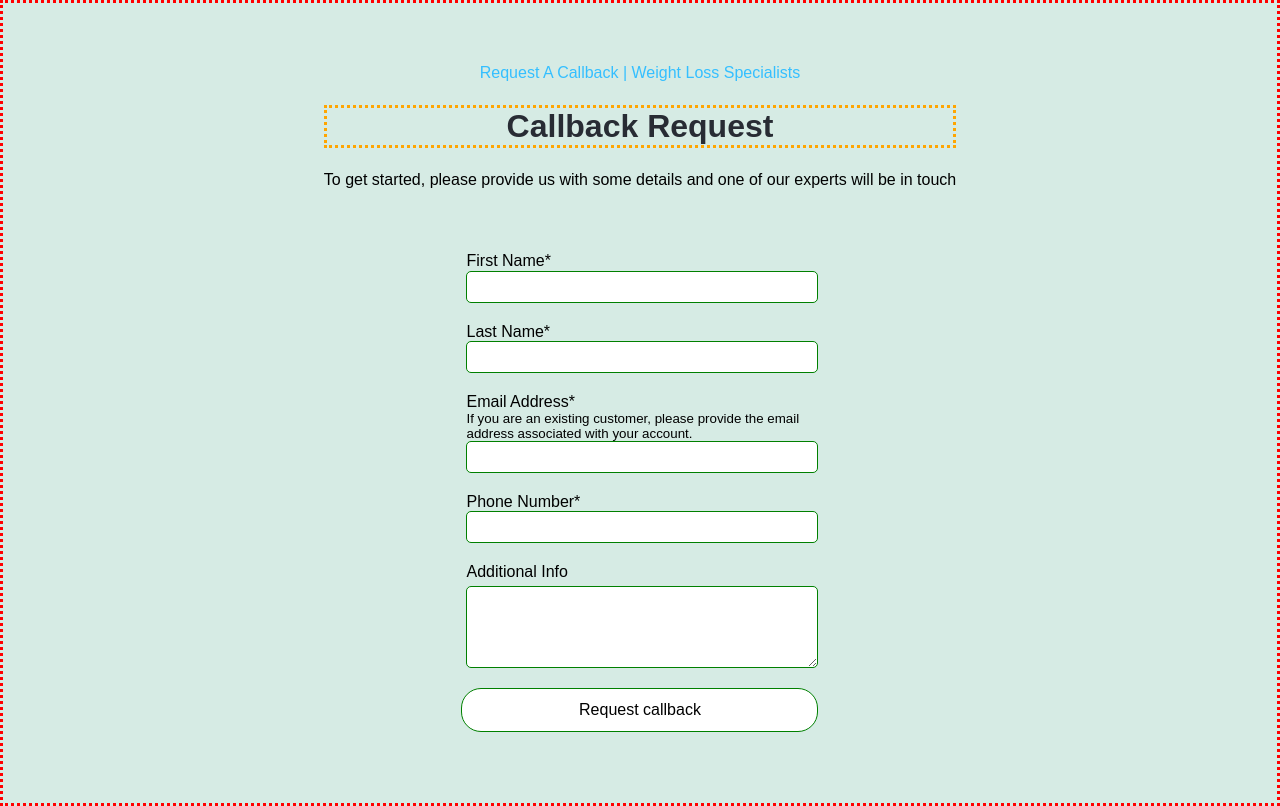
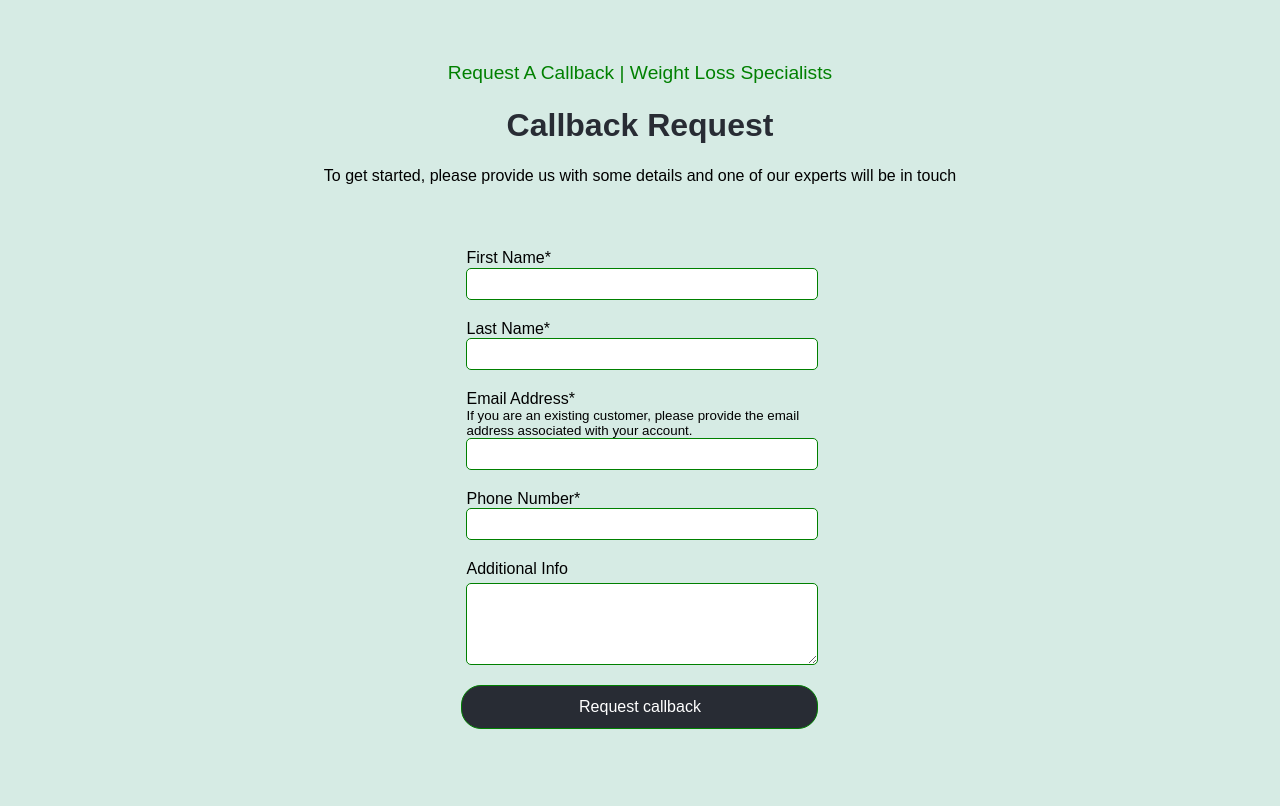
Before and after one commit to sarajbeazley/weight-loss-app, a React (Create React App) app: page /form in a window 1280 px wide. Built offline with nearby package versions, Linux system fonts and the light colour scheme.

Commit message:
ask an expert form

```diff
--- a/src/App.css
+++ b/src/App.css
@@ -8,14 +8,14 @@ body {
   min-height: 100vh;
   font-family: sans-serif;
   background-color: rgb(214, 235, 228);
-  border: dotted red;
+  /* border: dotted red; */
 
 }
 
 .container {
   display: grid;
   grid-template-rows: 100px 1fr 80px;
-  border: dotted blue;
+  /* border: dotted blue; */
   margin: 0 auto;
   max-width: 1000px;
   padding: 40px
@@ -32,13 +32,9 @@ body {
 
 }
 
-
-.logo {}
-
 p {
   font-weight: 300;
 }
-
 
 
 .button-signup {
@@ -63,7 +59,8 @@ button:hover {
     500px 500px;
   margin-top: 40px;
   color: #282c34;
-  border: dotted blue;
+  border: solid 1px green;
+  border-radius: 5px;
 
 }
 
@@ -73,7 +70,7 @@ button:hover {
     325px 325px 325px;
   margin-top: 50px;
   color: #282c34;
-  border: dotted blue;
+  /* border: dotted blue; */
 
 }
 
@@ -102,19 +99,24 @@ button:hover {
 }
 
 h1 {
-  border: dotted orange;
   text-align: center;
   color: #282c34;
+
 }
 
 h2 {
-  padding: 20px;
+  padding: 50px;
+}
+
+img {
+  width: 500px;
+
 }
 
 .questions {
   display: grid;
   /* grid-template-columns: 100px 100px 100px; */
-  border: white dotted;
+  border: 5px solid rgb(214, 235, 228);
   padding: 20px;
   color: white;
   background-color: #282c34;
@@ -122,21 +124,17 @@ h2 {
   font-size: 1.8rem;
 }
 
-img {
-  width: 500px;
-
-}
 
 section {
   font-size: large;
   width: 300px;
 }
 
-.main-text{
+.main-text {
   margin-top: 20px;
 }
 
-.blue-text{
+.blue-text {
   color: #34BFFF;
   margin-top: 20px;
   font-size: 1.2rem;
@@ -144,9 +142,9 @@ section {
 
 
 
-@media (min-width: 786px){
-  .main-section{
-    grid-template-columns: auto 1fr auto ;
+@media (min-width: 786px) {
+  .main-section {
+    grid-template-columns: auto 1fr auto;
     grid-gap: 1.5rem;
     align-items: center;
   }
@@ -161,35 +159,48 @@ input {
   border-radius: 5px;
   display: inline;
 
+
 }
 
-textarea{
+textarea {
   margin-top: 5px;
-  height: 50px;
-  width: 200px;
+  margin-left: 5px;
+  height: 80px;
+  width: 605px;
   border: 1px solid green;
   border-radius: 5px;
   display: inline;
 }
 
-.expert{
+.expert {
   margin-top: 40px;
+  text-align: center;
 }
 
-.form-body{
+.expert-form {
+  display: grid;
+  grid-template-columns: 300px 300px;
+  gap: 10px;
+  margin-top: 80px;
+
+
+}
+
+.form-body {
   display: grid;
   justify-content: center;
   align-items: center;
   height: 100vh;
 }
 
-.blue{
-  color:#34BFFF;
+.green-text {
+  color: green;
   text-align: center;
   margin-top: 50px;
+  font-size: 1.2rem;
 }
 
-.form-container{
+.form-container {
   display: grid;
   justify-content: center;
   align-items: center;
@@ -198,8 +209,7 @@ textarea{
 
 }
 
-
-form{
+form {
   box-sizing: border-box;
   display: grid;
   grid-template-rows: 20px;
@@ -208,7 +218,7 @@ form{
   align-items: center;
 }
 
-.callback-input{
+.callback-input {
   margin-top: 0px;
   margin-bottom: 20px;
   margin-left: 5px;
@@ -221,7 +231,7 @@ form{
 
 }
 
-.textarea-input{
+.textarea-input {
   margin-top: 5px;
   margin-left: 5px;
   height: 80px;
@@ -231,8 +241,21 @@ form{
   display: inline;
 }
 
-.input-info{
+.input-info {
   margin-left: 5px;
+}
+
+.button-request-callback {
+  color: white;
+  background-color: #282c34;
+  border-radius: 20px;
+  padding: 12px;
+  border: 1px solid green;
+  cursor: pointer;
+  transition: background-colour 250ms;
+  margin-top: 20px;
+  font-size: 1rem;
+
 }
 
 
--- a/src/FormPage.js
+++ b/src/FormPage.js
@@ -23,7 +23,7 @@ export default function FormPage() {
 
   return (
     <div className="form-body">
-      <p className="blue">Request A Callback | Weight Loss Specialists</p>
+      <p className="green-text">Request A Callback | Weight Loss Specialists</p>
       <h1>Callback Request</h1>
       <p>
         To get started, please provide us with some details and one of our
@@ -66,7 +66,7 @@ export default function FormPage() {
         <p className="input-info">Additional Info</p>
         <textarea value={formData.info} onChange={handleChange} name="info" className="textarea-input"/>
 
-  <button className="button-callback">Request callback</button>
+  <button className="button-request-callback">Request callback</button>
       </form>
       </container>
     </div>
--- a/src/MainPage.js
+++ b/src/MainPage.js
@@ -32,8 +32,9 @@ export default function MainPage(){
           </h2>
 
           <img
-            src="https:weight-loss-FEATURE-GettyImages-580503159-1024x1024.jpeg"
-            alt="random-image"
+            src="https://www.mysouthernhealth.com/wp-content/uploads/2016/02/weight-loss-FEATURE-GettyImages-580503159-320x320.jpg
+            "
+            alt="tape-image"
           ></img>
         </main>
         <main className="main-section-two">
@@ -58,13 +59,14 @@ export default function MainPage(){
       </main>
       <p className="expert">
         <h1>Ask an Expert</h1>
-        <p>Do you have a question about surgery? Want to enquire about a procedure? Fill in the form and we will be in touch very soon.</p>
+        <p className="expert">Do you have a question about surgery? Want to enquire about a procedure? Fill in the form and we will be in touch very soon.</p>
       </p>
-      <form className="form">
+      <form className="expert-form">
         <input type="text" placeholder="First Name" />
         <input type="text" placeholder="Last Name" />
         <input type="email" placeholder="Email" />
         <input type="phone" placeholder="Phone Number" />
+        <textarea type="message" placeholder="Message" />
       </form>
       <footer className="footer">
         This is the footer: Here will go contact details and other links
```
Also changed, not shown: src/weight-loss-FEATURE-GettyImages-580503159-1024x1024.jpeg (added).
